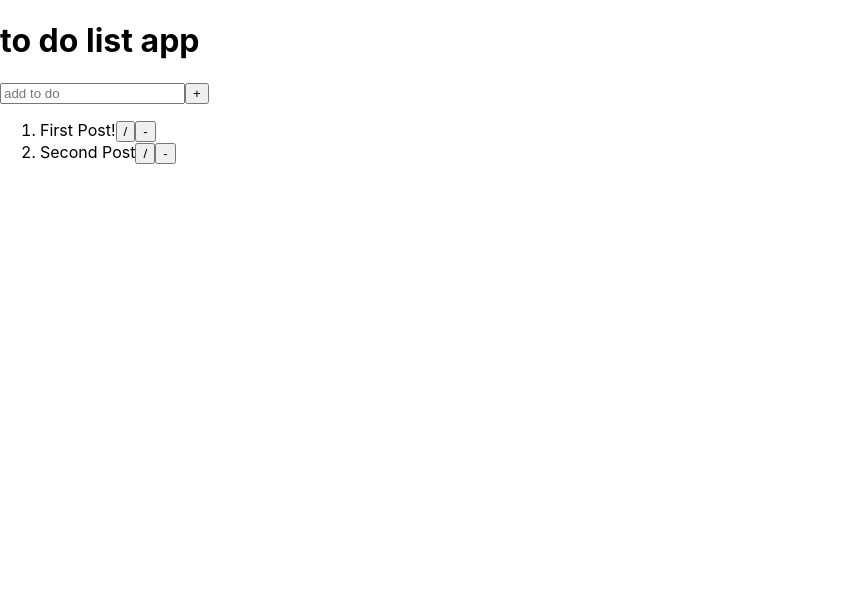
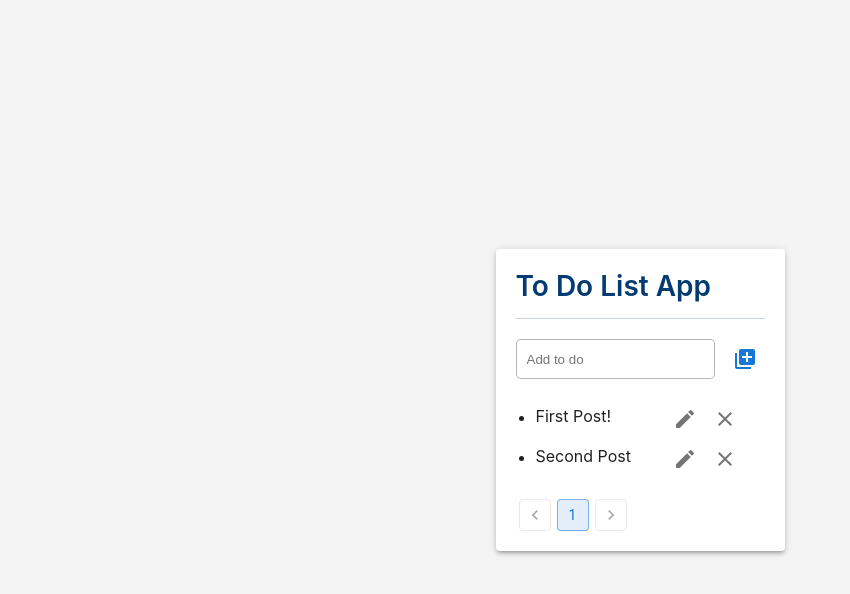
Before and after one commit to khurshidaalam/todoappwithredux, a React (Create React App) app: page / in a window 1280 px wide. Shown: the top 594 px of the page, without its empty margins (0-850 px from the left). Built offline with nearby package versions, Linux system fonts and the light colour scheme.

Commit message:
pagination done updatedate unfinished

```diff
--- a/package.json
+++ b/package.json
@@ -3,6 +3,10 @@
   "version": "0.1.0",
   "private": true,
   "dependencies": {
+    "@emotion/react": "^11.10.4",
+    "@emotion/styled": "^11.10.4",
+    "@mui/icons-material": "^5.10.3",
+    "@mui/material": "^5.10.5",
     "@reduxjs/toolkit": "^1.8.5",
     "@testing-library/jest-dom": "^5.16.5",
     "@testing-library/react": "^13.4.0",
--- a/src/App.css
+++ b/src/App.css
@@ -1,39 +1,25 @@
-.App {
-  text-align: center;
+*{
+  margin: 0;
+  padding: 0;
+  box-sizing: border-box;
 }
-
-.App-logo {
-  height: 40vmin;
-  pointer-events: none;
+ul.todo-list {
+  padding: 20px;
+  margin: 0;
+  counter-reset: section;
 }
-
-@media (prefers-reduced-motion: no-preference) {
-  .App-logo {
-    animation: App-logo-float infinite 3s ease-in-out;
-  }
+ul.todo-list li{
+  width: 100%;
+    text-align: right;
+    position: relative;
 }
-
-.App-header {
-  min-height: 100vh;
-  display: flex;
-  flex-direction: column;
-  align-items: center;
-  justify-content: center;
-  font-size: calc(10px + 2vmin);
+ul.todo-list li span {
+  float: left;
+  margin-top: 7px;
 }
-
-.App-link {
-  color: rgb(112, 76, 182);
-}
-
-@keyframes App-logo-float {
-  0% {
-    transform: translateY(0);
-  }
-  50% {
-    transform: translateY(10px);
-  }
-  100% {
-    transform: translateY(0px);
-  }
-}
+/*
+ul.todo-list li::before{
+  position: absolute;
+  counter-increment: section ;
+  content:  counters(section, ".") ;
+} */
--- a/src/features/editor/TodoList.js
+++ b/src/features/editor/TodoList.js
@@ -2,44 +2,118 @@ import { nanoid } from '@reduxjs/toolkit';
 import React, { useState } from 'react';
 import { useSelector } from 'react-redux';
 import { useDispatch } from 'react-redux';
-import { addData,deleteData,updateData } from "./todoSlice";
+import { addData, deleteData, updateData } from "./todoSlice";
+import styles from "../../styles/todolist.module.css";
+import Paper from '@mui/material/Paper';
+import IconButton from '@mui/material/IconButton';
+import LibraryAddIcon from '@mui/icons-material/LibraryAdd';
+import EditIcon from '@mui/icons-material/Edit';
+import ClearIcon from '@mui/icons-material/Clear';
+import Pagination from '@mui/material/Pagination';
+import usePagination from "../../hooks/pagination";
 
 const TodoList = () => {
     const dispatch = useDispatch();
-    const [item, setListItem] = useState("")
+    const [page, setPage] = useState();
+    const [item, setListItem] = useState("");
+    const [updatedId, setUpdatedId] = useState("");
     const todos = useSelector(state => state.todos);
+    const per_page = 5;
+
+    const count = Math.ceil(todos.length / per_page);
+    const _DATA = usePagination(todos, per_page);
+
+    const handleChange = (e, p) => {
+        setPage(p);
+        _DATA.jump(p);
+    };
+
+    const updateItem = (data)=>{
+        if (data) {
+            setListItem(data.item);
+            setUpdatedId(data.id);
+            console.log(data.id)
+        }
+    }
+    const handleUpdatedData = ()=>{
+        if (item) {
+            dispatch(updateData({
+                id: item.id,
+                item
+            }))
+        }
+
+        setListItem("");
+    }
+
+    const renderList = _DATA.currentData().map((todo, index) => {
+        return <li className={styles.listitem} key={todo.id}>
+            <span>{todo.item}</span>
+            <IconButton
+                className={styles.update}
+                onClick={() => updateItem(todo)}>
+                <EditIcon />
+            </IconButton>
+
+            <IconButton
+                className={styles.delete}
+                onClick={() => dispatch(deleteData({ id: todo.id }))}>
+                <ClearIcon />
+            </IconButton>
+        </li>;
+    })
 
 
-    const renderList = todos.map((todo, index) => {
-        return <li className='listitem' key={todo.id}>{todo.item}
-        <button onClick={()=>dispatch(updateData({id:todo.id}))}>/</button>
-        <button onClick={()=>dispatch(deleteData({id:todo.id}))}>-</button></li>;
-    })
 
     const saveonClick = () => {
-        if ( item) {
+        if (item) {
             dispatch(addData({
                 id: nanoid(),
                 item
             }))
-            setListItem((prev) => prev);
-            console.log(renderList);
         }
+
+        setListItem("");
     }
 
 
     return (
-        <div>
-            <div className='centerdiv'>
+        <div className={styles.maindiv}>
+            <Paper className={styles.centerdiv} elevation={3}>
                 <h1>to do list app</h1>
-                <div className='addlist'>
-                    <input type="text" placeholder="add to do" value={item} onChange={(e) => setListItem(e.target.value)} />
-                    <button onClick={saveonClick}>+</button>
+
+                <br></br>
+
+                <div className={styles.addlist}>
+                    <input type="text" placeholder="Add to do" value={item} onChange={(e) => setListItem(e.target.value)} />
+
+                    {
+                        updatedId ? <IconButton
+                        className={styles.update}
+                        onClick={() => handleUpdatedData()}>
+                        <EditIcon />
+                    </IconButton> : <IconButton variant="contained" color="primary" className={styles.addbtn} onClick={saveonClick}><LibraryAddIcon /></IconButton>
+                    }
+
                 </div>
-                <ol>
-                    {renderList}
-                </ol>
-            </div>
+                <div >
+                    <ul className='todo-list' p="5">
+                        {renderList}
+                    </ul>
+
+
+                    <Pagination
+                        color="primary"
+                        count={count}
+                        size="medium"
+                        page={page}
+                        variant="outlined"
+                        shape="rounded"
+                        onChange={handleChange}
+
+                    />
+                </div>
+            </Paper>
         </div>
     )
 }
--- a/src/features/editor/todoSlice.js
+++ b/src/features/editor/todoSlice.js
@@ -21,11 +21,11 @@ const todoSlice = createSlice({
              return item.id !== action.payload.id
        });
      },
+
      updateData(state, action){
-      const objIndx = state.findIndex((item)=>{
-        return item.id == 1;
-      })
-      return state[objIndx].item = action.payload.item;
+      state.find((item)=> {return (item.id === action.payload.id, item.item === action.payload.item)})
+
+
      }
 
   }
--- /dev/null
+++ b/src/hooks/pagination.js
@@ -0,0 +1,29 @@
+import { useState } from "react";
+
+function usePagination(data, itemsPerPage) {
+  const [currentPage, setCurrentPage] = useState(1);
+  const maxPage = Math.ceil(data.length / itemsPerPage);
+
+  function currentData() {
+    const begin = (currentPage - 1) * itemsPerPage;
+    const end = begin + itemsPerPage;
+    return data.slice(begin, end);
+  }
+
+  function next() {
+    setCurrentPage(currentPage => Math.min(currentPage + 1, maxPage));
+  }
+
+  function prev() {
+    setCurrentPage(currentPage => Math.max(currentPage - 1, 1));
+  }
+
+  function jump(page) {
+    const pageNumber = Math.max(1, page);
+    setCurrentPage(currentPage => Math.min(pageNumber, maxPage));
+  }
+
+  return { next, prev, jump, currentData, currentPage, maxPage };
+}
+
+export default usePagination;
--- /dev/null
+++ b/src/styles/todolist.module.css
@@ -0,0 +1,32 @@
+.maindiv{
+    width: 100%;
+    height: 100vh;
+    display: flex;
+    align-items: center;
+    justify-content: center;
+    background-color: #d7d7d745;
+}
+.centerdiv{
+    padding: 20px;
+}
+.centerdiv h1{
+    text-transform: capitalize;
+    font-weight: 600;
+    color: #033b72;
+    padding-bottom: 15px;
+    font-size: 28px;
+    border-bottom: 1px solid #16385a38;
+}
+.addlist{
+    display: flex;
+    column-gap: 10px;
+}
+.addlist input{
+    padding: 10px;
+    border: 1px solid rgba(172, 172, 172, 0.884);
+    border-radius: 5px;
+}
+.addlist input:focus{
+    outline: none;
+    border-color: rgba(66, 63, 236, 0.685);
+}
```
Also changed, not shown: 1 other file (tests, documents, lock files or other folders).
